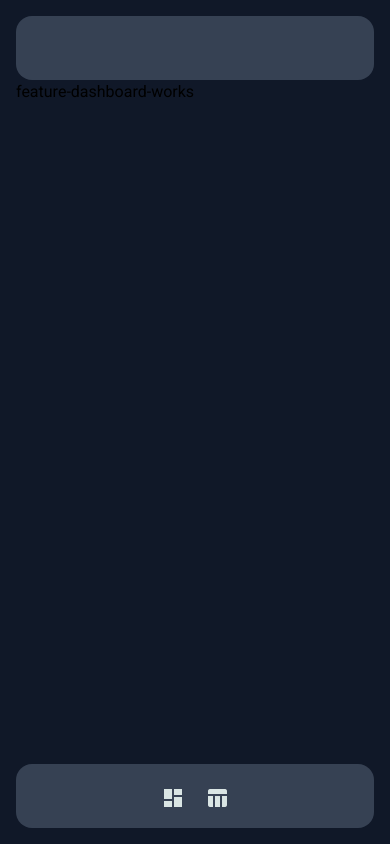
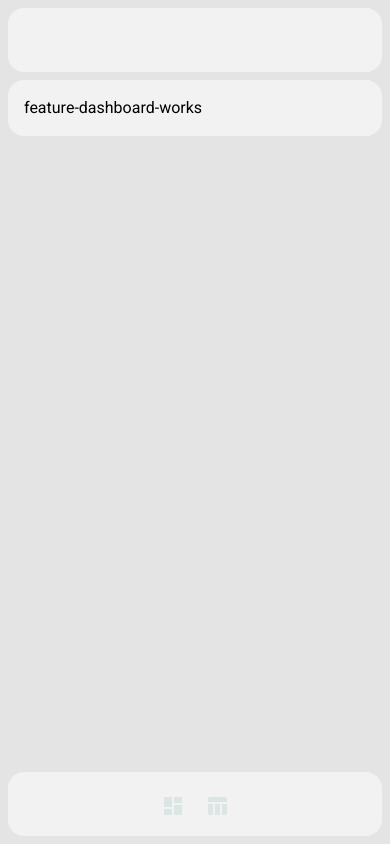
Before and after one commit to agunje123/simple-dashboard-app, an Angular app: page /dashboard in a window 390 px wide. Built offline with nearby package versions, Linux system fonts and the light colour scheme.

Commit message:
Adjust theme, add card style

```diff
--- a/src/app/shared/ui-header.ts
+++ b/src/app/shared/ui-header.ts
@@ -6,7 +6,7 @@ import { MatTooltipModule } from '@angular/material/tooltip';
 @Component({
   selector: 'app-ui-header',
   imports: [MatIconModule, MatButtonModule, MatTooltipModule],
-  template: ` <div class="bg-gray-700 rounded-2xl h-16"></div> `,
+  template: ` <div class="app-card h-16"></div> `,
   styles: ``
 })
 export class UiHeader {}
--- a/src/app/shared/ui-layout.ts
+++ b/src/app/shared/ui-layout.ts
@@ -10,13 +10,13 @@ import { UiHeader } from './ui-header';
   imports: [RouterOutlet, MatIconModule, MatButtonModule, UiNavbar, UiHeader],
   template: `
     <div
-      class="bg-gray-900 h-screen w-screen grid
+      class="app-background h-screen w-screen grid
             grid-rows-[auto_1fr_auto] md:grid-rows-none
-            grid-cols-1 md:grid-cols-[auto_1fr] p-4"
+            grid-cols-1 md:grid-cols-[auto_1fr] p-2"
     >
-      <div class="grid grid-rows-[auto_1fr] md:col-start-2 md:ml-4">
-        <app-ui-header />
-        <div class="overflow-auto">
+      <div class="grid grid-rows-[auto_1fr] md:col-start-2 md:ml-2">
+        <app-ui-header class="mb-2" />
+        <div class="overflow-auto app-card">
           <router-outlet />
         </div>
       </div>
--- a/src/app/shared/ui-navbar.ts
+++ b/src/app/shared/ui-navbar.ts
@@ -9,7 +9,7 @@ import { RouterLink } from '@angular/router';
   imports: [MatIconModule, MatButtonModule, MatTooltipModule, RouterLink],
   template: `
     <div
-      class="bg-gray-700 rounded-2xl flex flex-row gap-1 items-center justify-center h-16 md:flex-col md:h-full md:w-42"
+      class="app-card flex flex-row gap-1 items-center justify-center h-16 md:flex-col md:h-full md:w-16"
     >
       @for (item of navItems; track item) {
         <button
--- a/src/styles.scss
+++ b/src/styles.scss
@@ -1,4 +1,30 @@
 @use 'tailwindcss';
+
+:root {
+  --bg-dark: oklch(0.92 0 109);
+  --bg: oklch(0.96 0 109);
+  --bg-light: oklch(1 0 109);
+  --text: oklch(0.15 0 109);
+  --text-muted: oklch(0.4 0 109);
+  --border: oklch(0.6 0 109);
+  --border-muted: oklch(0.7 0 109);
+  --primary: oklch(0.4 0.1 109);
+  --secondary: oklch(0.4 0.1 289);
+}
+
+.app-background {
+  background: var(--bg-dark);
+}
+
+.app-card {
+  @apply rounded-2xl p-4;
+  background: var(--bg);
+}
+
+.app-card-light {
+  @apply rounded-2xl p-4 m-2;
+  background: var(--bg-light);
+}
 
 html,
 body {
```
